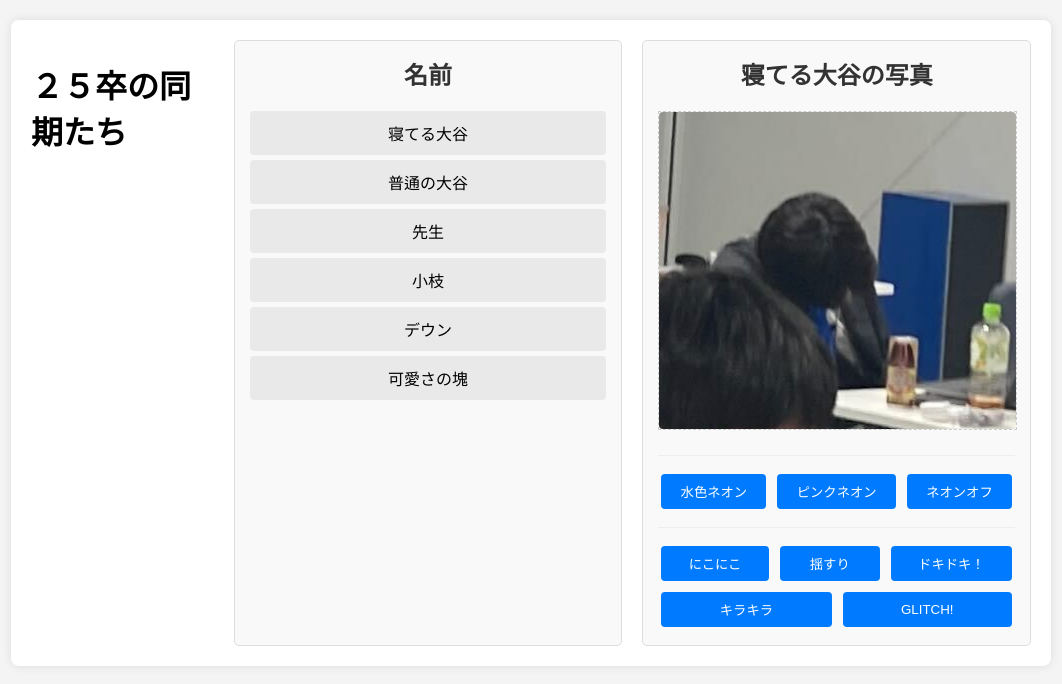
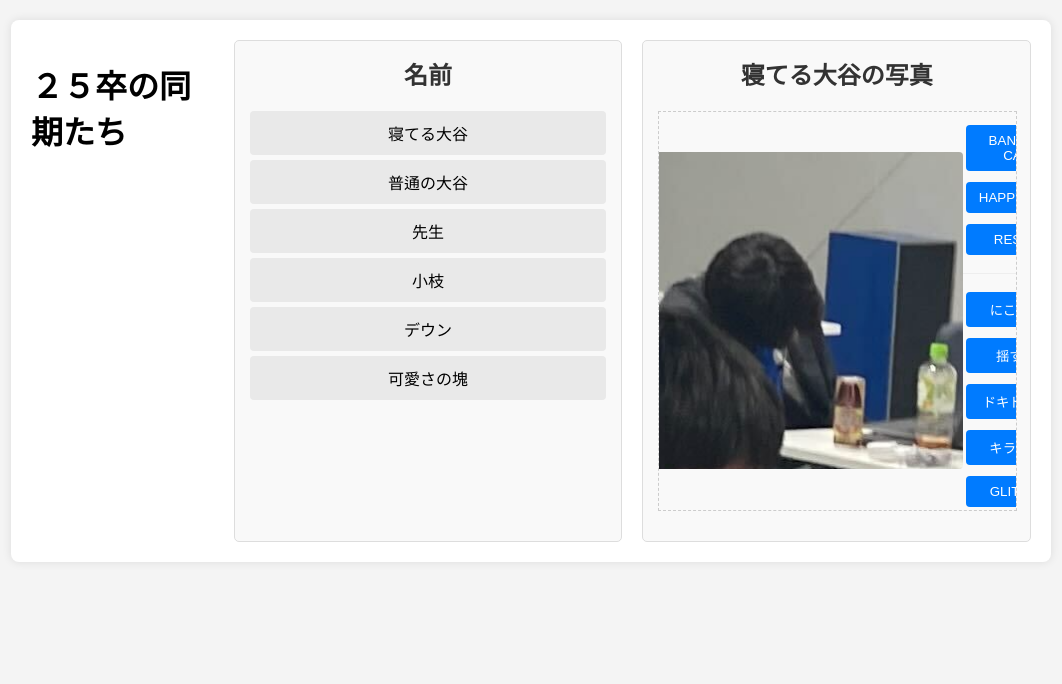
Before and after one commit to jungwon-csc/25friends, a plain HTML site: page index.html in a window 1280 px wide. Both pictures are taken after a click on the item "寝てる大谷". Shown: the whole page, without its empty margins (109-1171 px from the left). Drawn offline with Linux system fonts and the light colour scheme.

Commit message:
Update index.html

```diff
--- a/index.html
+++ b/index.html
@@ -20,17 +20,15 @@
             <h2 id="currentFriendName">写真を見る</h2>
             <div id="imageContainer">
                 <img id="displayedImage" src="" alt="選んだ写真" style="display:none;">
-            </div>
             <div id="controls" style="display:none;">
-                <hr style="margin: 10px 0;"> <button onclick="toggleNeonBorder('cyan')">水色ネオン</button>
-                <button onclick="toggleNeonBorder('pink')">ピンクネオン</button>
-                <button onclick="clearNeonEffects()">ネオンオフ</button>
+                <button onclick="bananaCatDance()">BANANA CAT</button>
+                <button onclick="happyCatDance()">HAPPY CAT</button>
+                <button onclick="resetImage()">RESET</button>
                 <hr style="margin: 10px 0;"> <button onclick="toggleSpin()">にこにこ</button>
                 <button onclick="shakeImage()">揺すり</button>
                 <button onclick="togglePulse()">ドキドキ！</button>
                 <button onclick="toggleBlink()">キラキラ</button>
                 <button onclick="applyGlitch()">GLITCH!</button>
-
                 </div>
         </div>
     </div>
```
